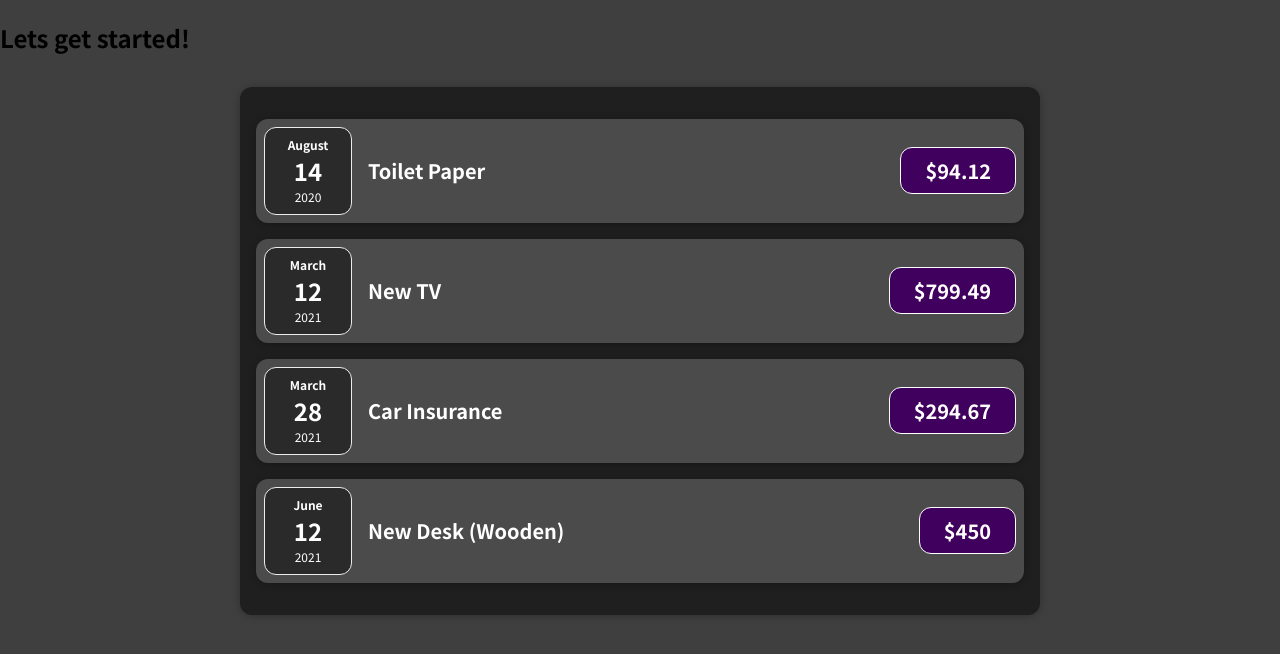
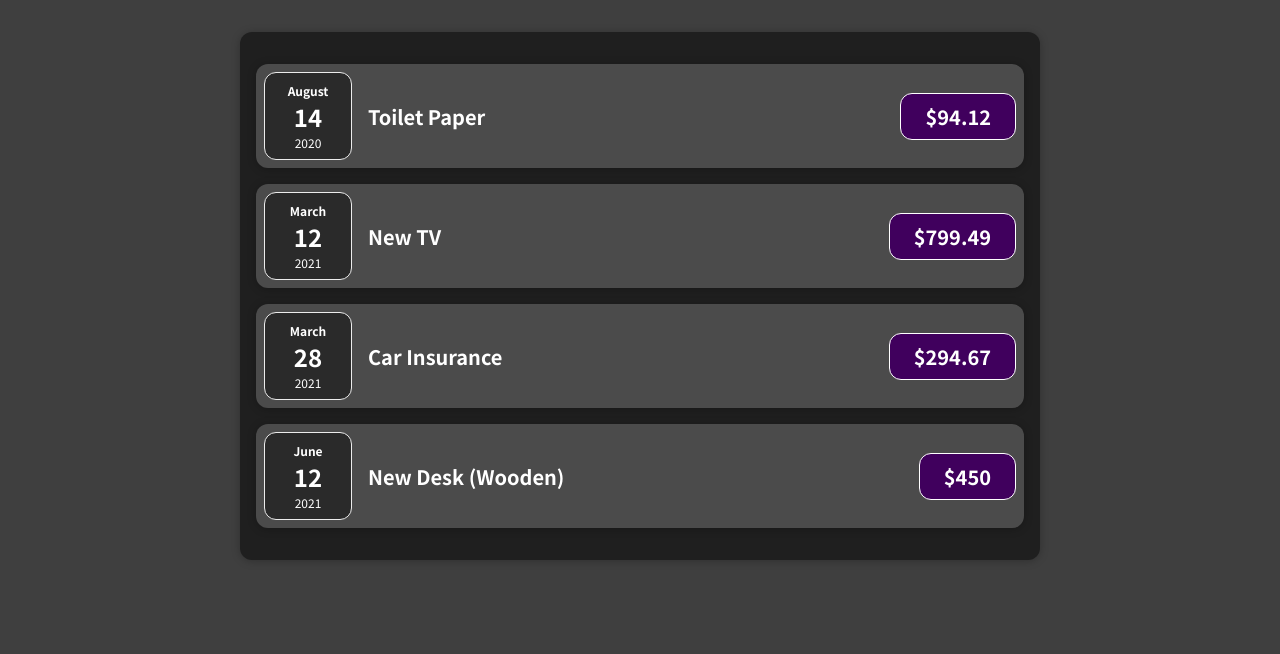
Before and after one commit to parv3213/React-practice, a React (Create React App) app: page / in a window 1280 px wide. Shown: the top 654 px of the page. Built offline with nearby package versions, Linux system fonts and the light colour scheme.

Commit message:
feat(): organizing components

```diff
--- a/src/App.tsx
+++ b/src/App.tsx
@@ -1,4 +1,4 @@
-import Expenses from './components/Expenses';
+import Expenses from './components/Expenses/Expenses';
 
 function App(): JSX.Element {
   const expenses = [
@@ -25,7 +25,6 @@
 
   return (
     <div>
-      <h2>Lets get started!</h2>
       <Expenses expenses={expenses} />
     </div>
   );
--- a/src/components/ExpenseItem.tsx
+++ b/src/components/Expenses/ExpenseItem.tsx
@@ -1,6 +1,6 @@
 import './ExpenseItem.css';
 
-import Card from './Card';
+import Card from '../UI/Card';
 import ExpenseDate from './ExpenseDate';
 
 interface IExpenseItem {
--- a/src/components/Expenses.tsx
+++ b/src/components/Expenses/Expenses.tsx
@@ -1,6 +1,6 @@
 import './Expenses.css';
 
-import Card from './Card';
+import Card from '../UI/Card';
 import ExpenseItem from './ExpenseItem';
 
 interface IExpense {
```
Also changed, not shown: src/components/Expenses/ExpenseDate.css (renamed from src/components/ExpenseDate.css), src/components/Expenses/ExpenseDate.tsx (renamed from src/components/ExpenseDate.tsx), src/components/Expenses/ExpenseItem.css (renamed from src/components/ExpenseItem.css), src/components/Expenses/Expenses.css (renamed from src/components/Expenses.css), src/components/UI/Card.css (renamed from src/components/Card.css), src/components/UI/Card.tsx (renamed from src/components/Card.tsx).
